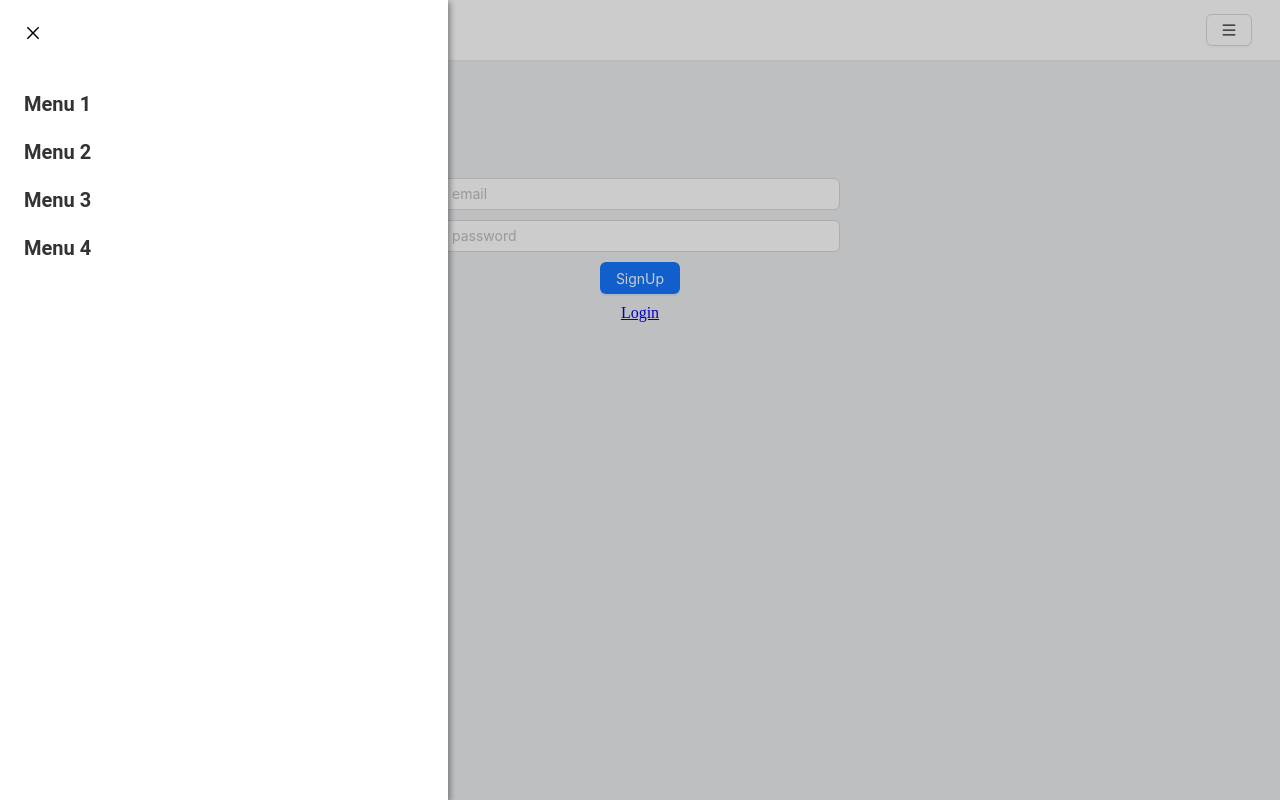
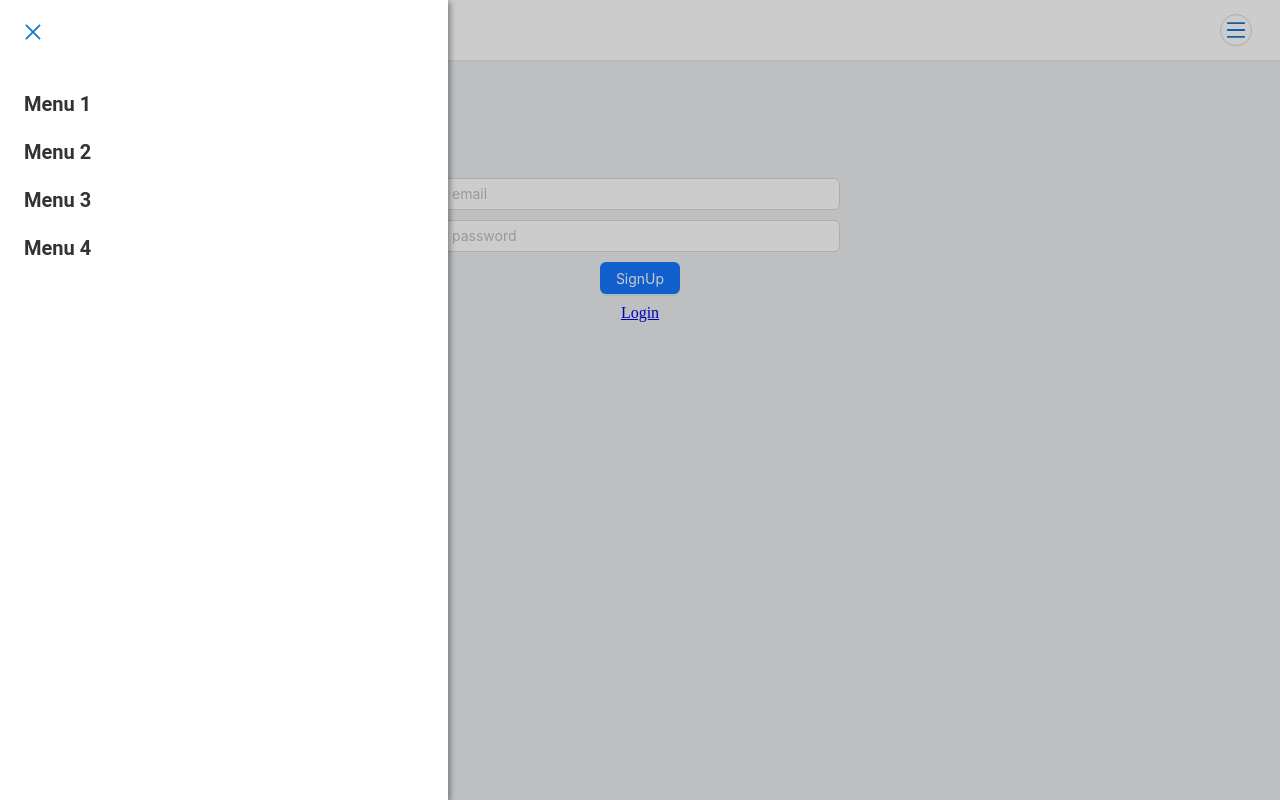
Before and after one commit to Vlad777mykola/easyway-client, a React (Vite) app: page /signup in a window 1280 px wide. Both pictures are taken after a click on the button 51 px from the left and 30 px from the top of the page. Built offline with nearby package versions, Linux system fonts and the light colour scheme; no server answers.

Commit message:
fix(icons): use ui-components icon and circle button

```diff
--- a/src/layouts/Menu/Menu.tsx
+++ b/src/layouts/Menu/Menu.tsx
@@ -1,10 +1,10 @@
+/* eslint-disable css-modules/no-unused-class */
 import { useState, ReactNode } from 'react';
-
 import { MenuOutlined, CloseOutlined } from '@ant-design/icons';
-
+import { Icon } from '@/ui-components/Icon';
+import { CircleButton } from '@/ui-components/CircleButton';
+import { classes } from '@/utils/classes';
 import styles from './menu.module.css';
-import { Button } from '@/ui-components/Button';
-import { classes } from '@/utils/classes';
 
 const Side = {
 	left: 'left',
@@ -59,14 +59,14 @@ export const Menu = ({ Items, side }: Props) => {
 						})}
 						onClick={handleCloseMenu}
 					>
-						<CloseOutlined />
+						<Icon IconSVG={<CloseOutlined />} />
 					</span>
 					{Items}
 				</div>
 			)}
-			<Button size="middle" variant="filled" onClick={onClick}>
-				<MenuOutlined />
-			</Button>
+			<CircleButton size="middle" variant="filled" onClick={onClick}>
+				<Icon IconSVG={<MenuOutlined />} />
+			</CircleButton>
 		</>
 	);
 };
--- a/src/layouts/main/Layouts.tsx
+++ b/src/layouts/main/Layouts.tsx
@@ -1,9 +1,7 @@
 import { Outlet } from 'react-router-dom';
-import { Navbar } from '../navbar';
+import { Navbar } from '../Navbar';
 import { Menu } from '../Menu';
 import styles from './layouts.module.css';
-
-const items = [<div>Menu 1</div>, <div>Menu 2</div>, <div>Menu 3</div>, <div>Menu 4</div>];
 
 const SideMenu = () => {
 	return (
```
